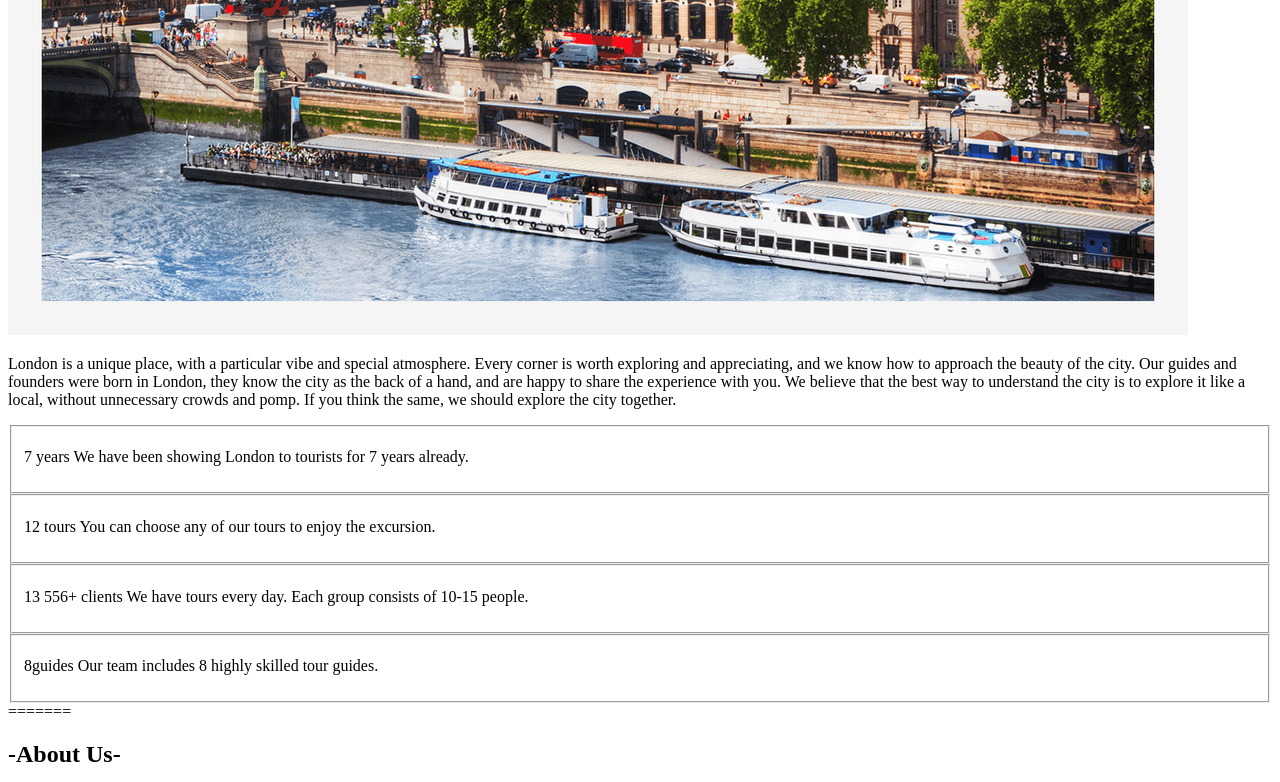
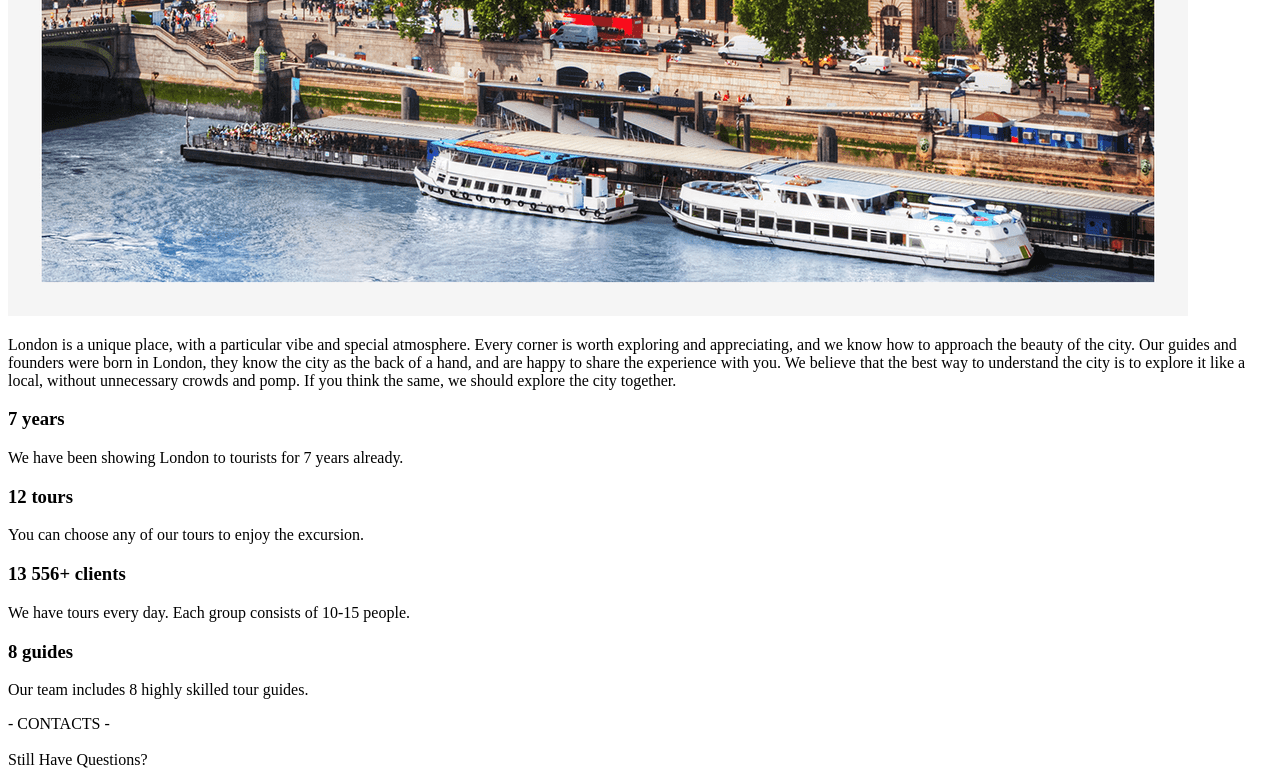
Before and after one commit to akymenko-m/project-london-tours, a plain HTML site: page index.html in a window 1280 px wide. Shown: the part 2000-2782 px from the top of the page. Drawn offline with Linux system fonts and the light colour scheme; files whose address does not match are found by name.

```diff
--- a/index.html
+++ b/index.html
@@ -17,51 +17,6 @@
     <!--Maryana-->
     <!--Pshyk Oleh-->
     <header></header>
-<<<<<<< HEAD
-    <main>
-        <section id="about-us" class="about-us">
-            <!-- section2-katya-begin -->
-            <div class="about__places">
-                <h2 class="about__header">- About us -</h2>
-                <p class="about__subheading"><strong>Begin Your Adventure With London Tours.</strong></p>
-                <p class="about__text">London is one of the biggest and most beautiful cities in the whole world.
-                    Discover it with us!</p>
-                <img src="img/section-about/about-us-a.png" alt="place1">
-                <img src="img/section-about/about-us-b.png" alt="place2">
-                <p class="about__text">London is a unique place, with a particular vibe and special atmosphere. Every
-                    corner is worth exploring and appreciating, and we know how to approach the beauty of the city.
-                    Our guides and founders were born in London, they know the city as the back of a hand, and are happy
-                    to share the experience with you. We believe that the best way to understand the city is to explore
-                    it like a local, without unnecessary crowds and pomp. If you think the same, we should explore the
-                    city together.</p>
-            </div>
-            <div class="who__we">
-                <fieldset>
-                    <p><span class="numbers">7</span> years
-                        We have been showing London to tourists for 7 years already.</p>
-                </fieldset>
-                <fieldset>
-                    <p><span class="numbers">12</span> tours
-                        You can choose any of our tours to enjoy the excursion.</p>
-                </fieldset>
-                <fieldset>
-                    <p><span class="numbers">13 556+</span> clients
-                        We have tours every day. Each group consists of 10-15 people.</p>
-                </fieldset>
-                <fieldset>
-                    <p><span class="numbers">8</span>guides
-                        Our team includes 8 highly skilled tour guides.</p>
-                </fieldset>
-            </div>
-        </section>
-        <!--section2-katya-end-->
-        <section>
-        </section>
-        <section>
-
-        </section>
-        <section>
-=======
 <main>
     <section id="about"" class="about"> <!--katya begin -->
         <h2 class="about__header">-About Us-</h2>
@@ -94,7 +49,6 @@
             </div>
     </section> <!--katya end -->
     <section>
->>>>>>> 352a142aa84473b439a9ea77d7847f1f741a0a8d
 
         </section>
         <section>
```
